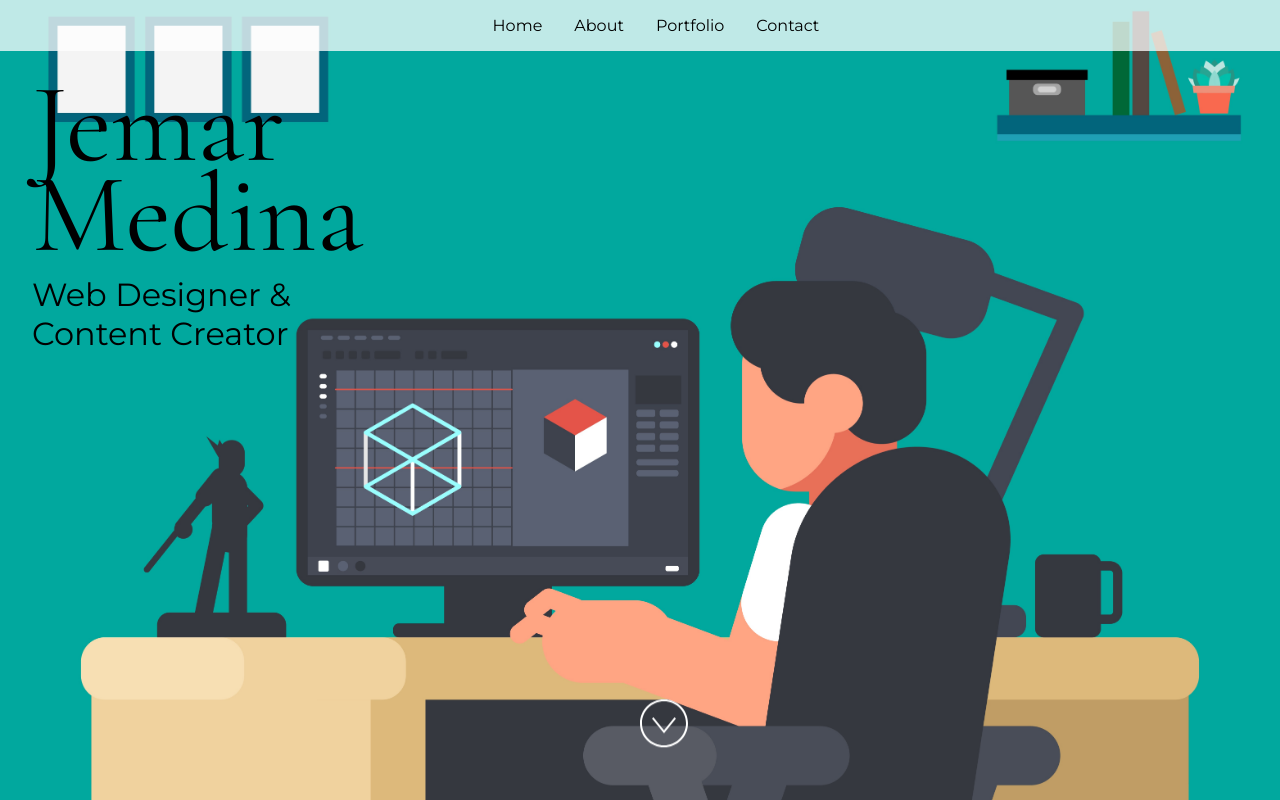
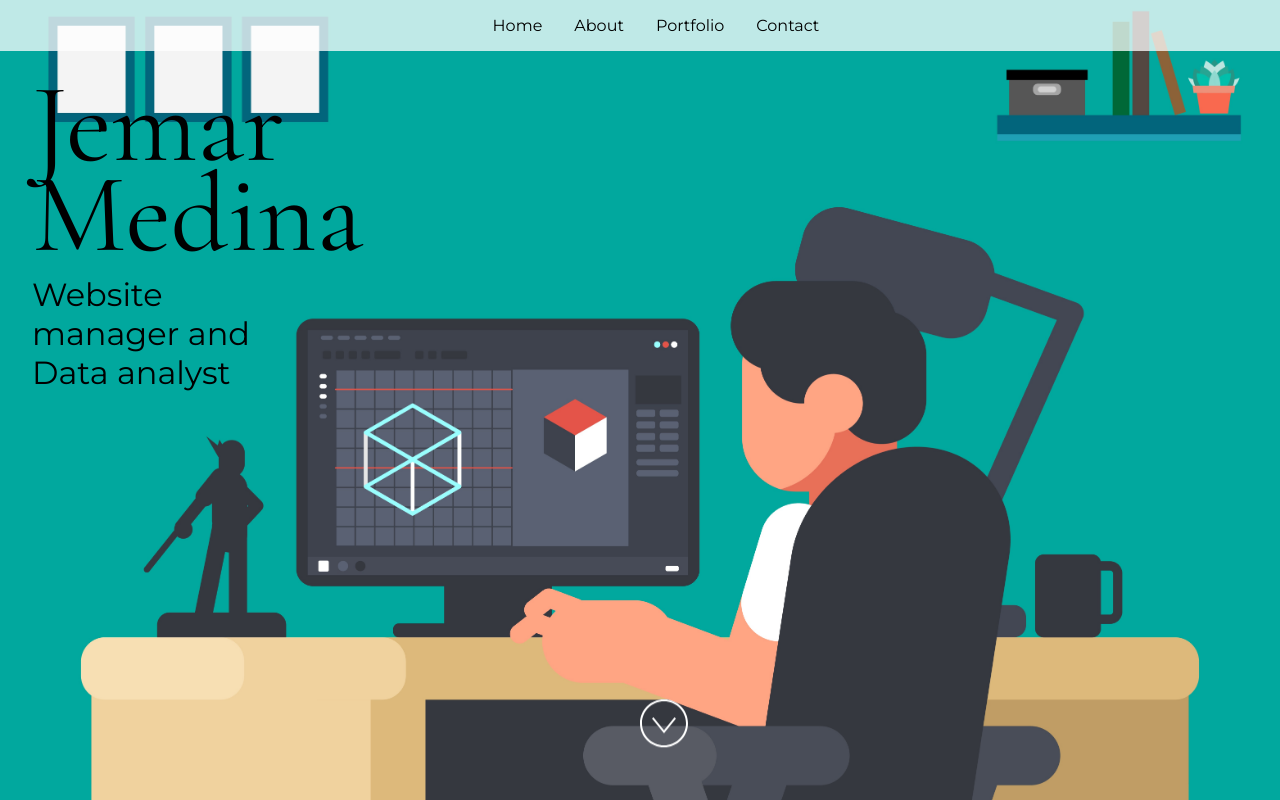
Before and after one commit to jmedina0126/JS-codespace-portfolio, a React (Vite) app: page / in a window 1280 px wide. Built offline with nearby package versions, Linux system fonts and the light colour scheme.

Commit message:
Refactor variable names for clarity

```diff
--- a/src/App.jsx
+++ b/src/App.jsx
@@ -25,7 +25,7 @@ import "./styles.css";
  */
 const siteProps = {
   name: "Jemar Medina",
-  title: "Web Designer & Content Creator",
+  title: "Website manager and Data analyst",
   email: "j.medina0126@gmail.com",
   gitHub: "https://github.com/jmedina0126/",
   linkedIn: "https://www.linkedin.com/in/jemar-medina/",
--- a/src/Components/Portfolio.jsx
+++ b/src/Components/Portfolio.jsx
@@ -44,9 +44,8 @@ const projectList = [
   },
   {
     title: "My Resume Site",
-    description:
-      "Created from Microsoft's resume workshop and deployed to GitHub pages. Includes my experience and design abilities.",
-    url: "",
+    description: "My first website created using HTML, CSS and JavaScript.",
+    url: "https://japexwebservices.netlify.app",
   },
   {
     title: "Arborist website",
```
Also changed, not shown: 1 other file (tests, documents, lock files or other folders).
